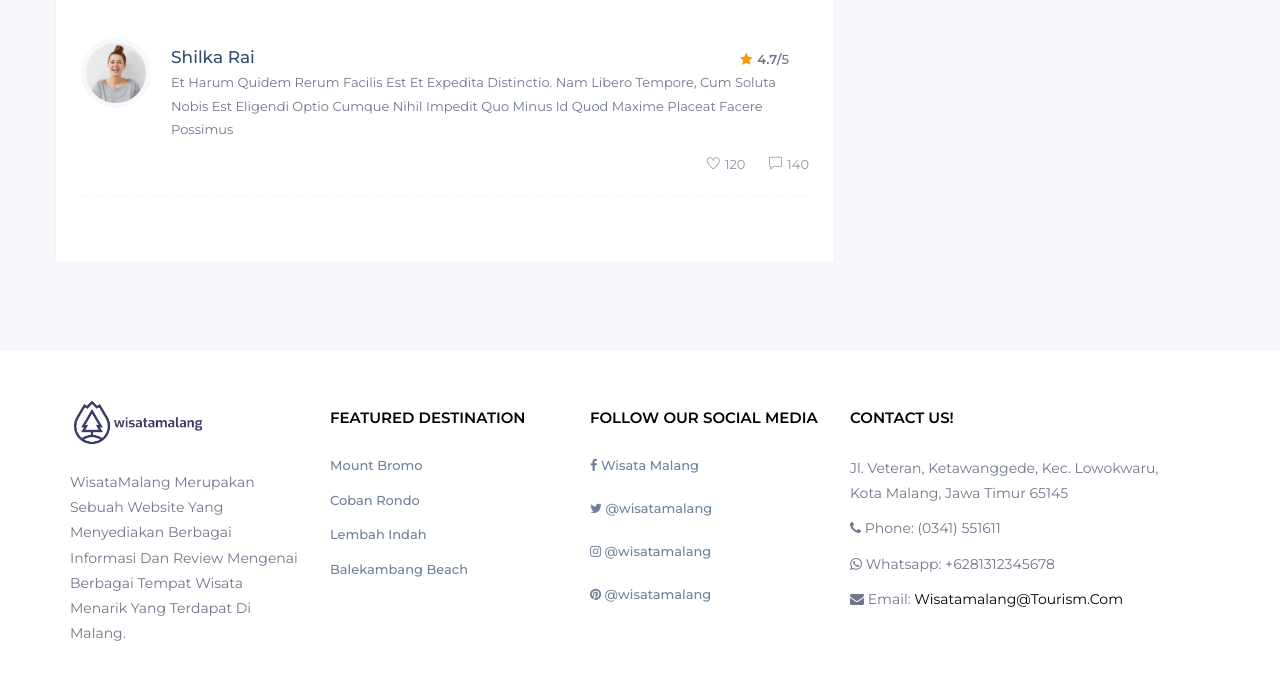
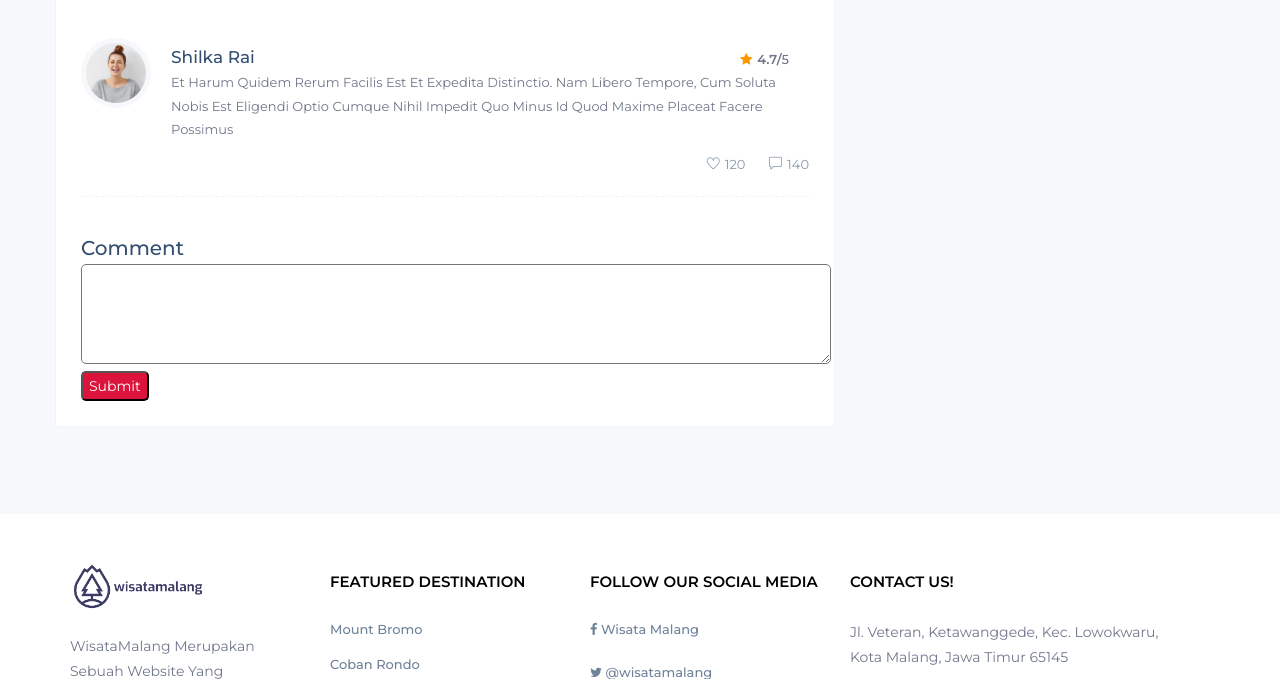
Before and after one commit to gevabriel/WisataMalang, a PHP site: page /content.php in a window 1280 px wide, after a click on "Review". Shown: the part 1445-2124 px from the top of the page. Run offline with PHP 8.4, Linux system fonts and the light colour scheme; the visitor is signed in with stand-in values (Sample User, id 1); some libraries are stand-ins or nearby versions.

Commit message:
add review comment html

```diff
--- a/content.php
+++ b/content.php
@@ -544,7 +544,25 @@
 
 										</div>
 
+										<!-- Comment Textbox -->
+										<?php
+										if (!isset($_SESSION['username'])) {
+										?>
+											<div></div>
+										<?php
+										} else {
+										?>
+											<form action="" method="post">
+												<h4>Comment</h4>
+												<textarea name="" id="" style="height: 100px; width: 750px; border-radius: 5px;"></textarea> <br>
+												<input type="submit" value="Submit" formaction="" style="color: #fff; background: crimson; border-radius: 5px;">
+											</form>
+										<?php
+										}
+										?>
+
 									</div>
+
 								</div>
 
 							</div>
```
